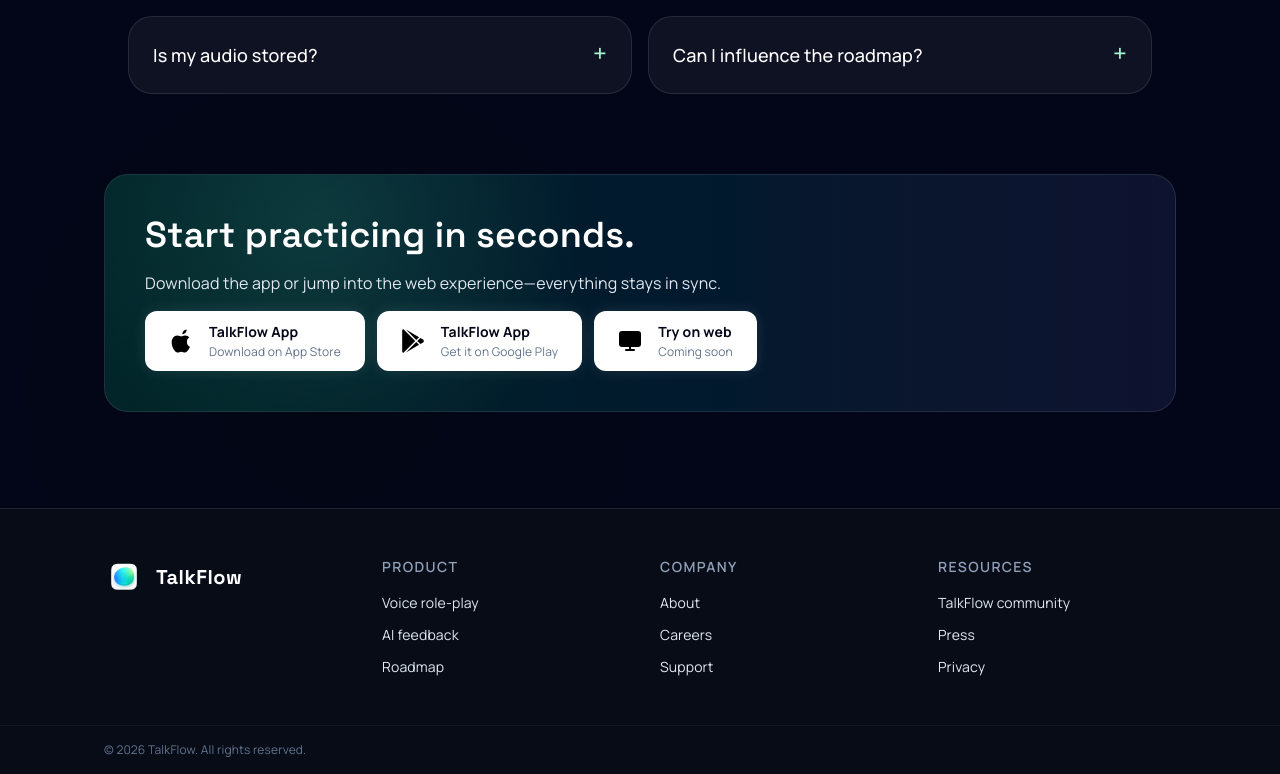
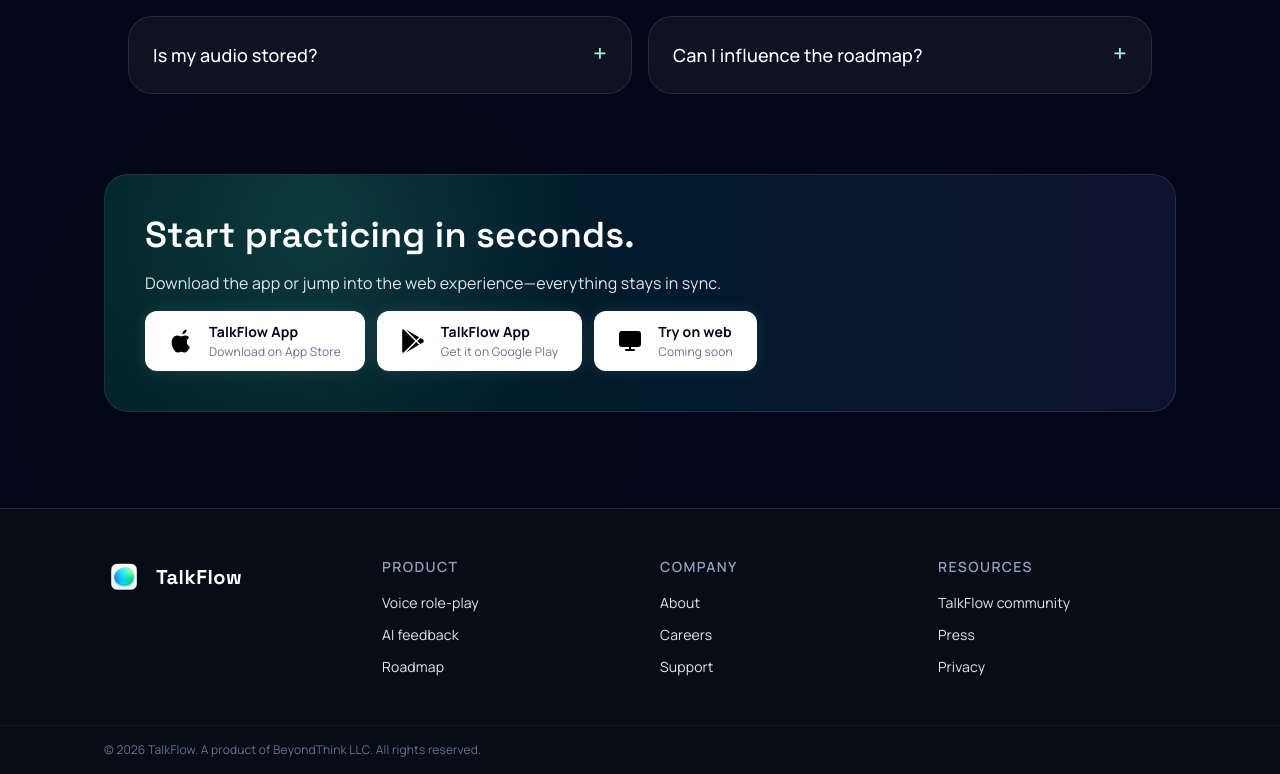
Before and after one commit to marksheng00/talkflow-site, a Next.js app: page / in a window 1280 px wide. Shown: the part 5534-6308 px from the top of the page. Built offline with nearby package versions, Linux system fonts and the light colour scheme.

Commit message:
Update footer copyright to include BeyondThink LLC

```diff
--- a/src/components/layout/Footer.tsx
+++ b/src/components/layout/Footer.tsx
@@ -73,7 +73,7 @@
       </div>
       <div className="border-t border-white/5 py-4">
         <div className="section-shell text-xs text-slate-500">
-          <span>© {new Date().getFullYear()} TalkFlow. All rights reserved.</span>
+          <span>© {new Date().getFullYear()} TalkFlow. A product of BeyondThink LLC. All rights reserved.</span>
         </div>
       </div>
     </footer>
```
